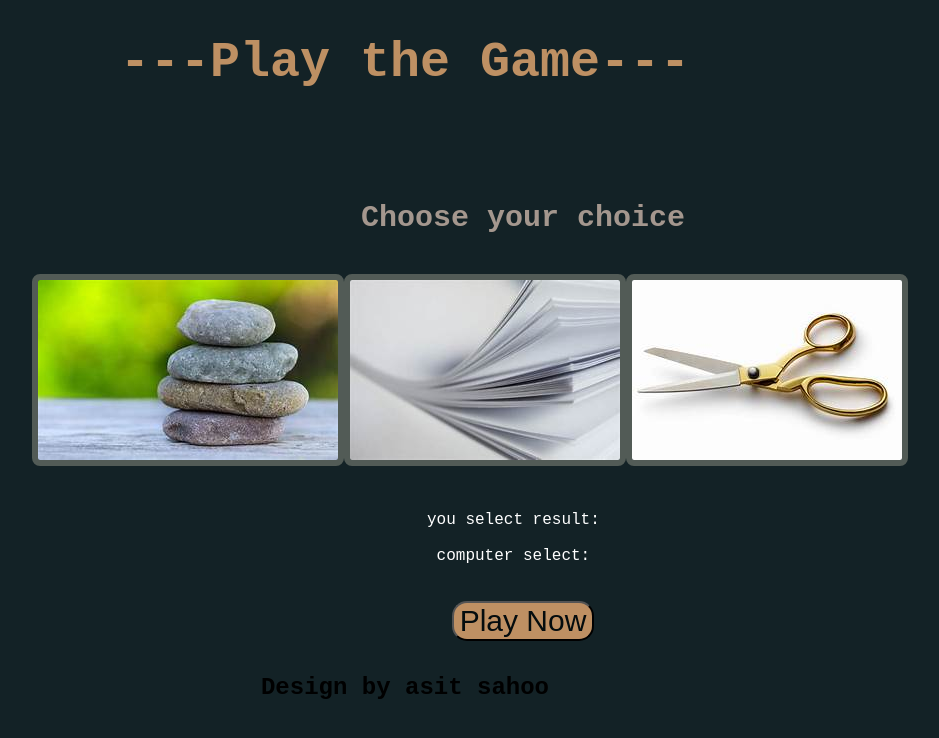
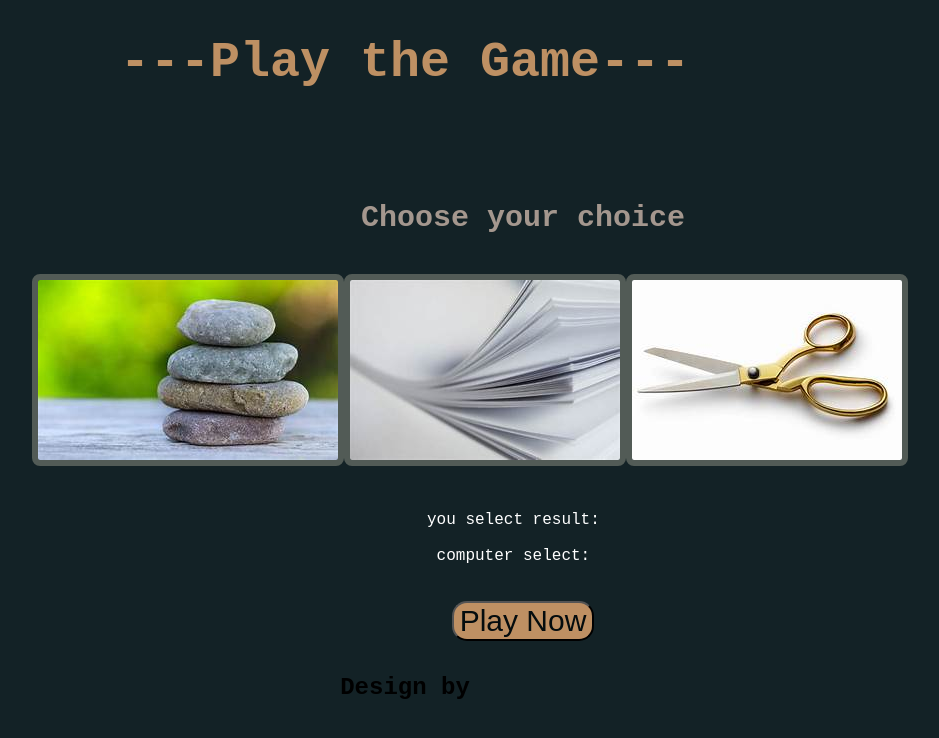
Before and after one commit to cksite/rock_paper_scissors, a plain HTML site: page index.html in a window 1280 px wide. Shown: the whole page, without its empty margins (235-1174 px from the left). Drawn offline with Linux system fonts and the light colour scheme.

Commit message:
Update index.html

```diff
--- a/index.html
+++ b/index.html
@@ -38,7 +38,7 @@
   <br>
   <br>
   <footer>
-    <h2>Design by asit sahoo</h2>
+    <h2>Design by </h2>
   </footer>
   <script type="text/javascript" src="script.js"></script>
 </body>
```
